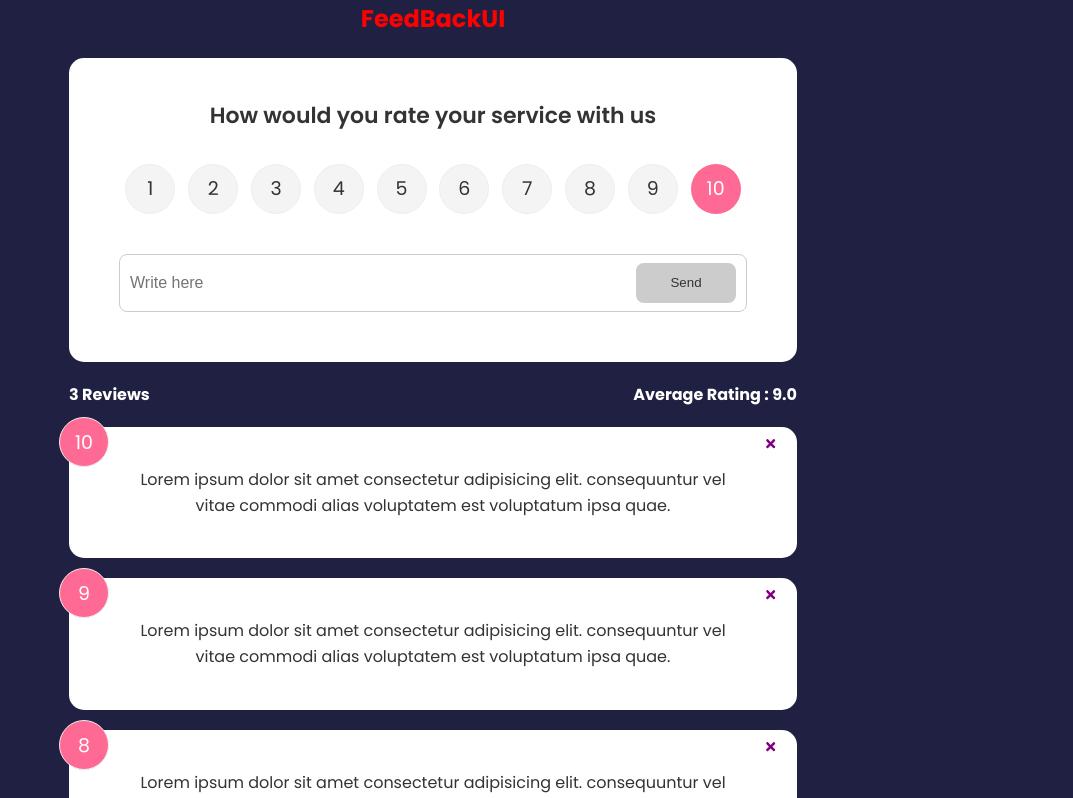
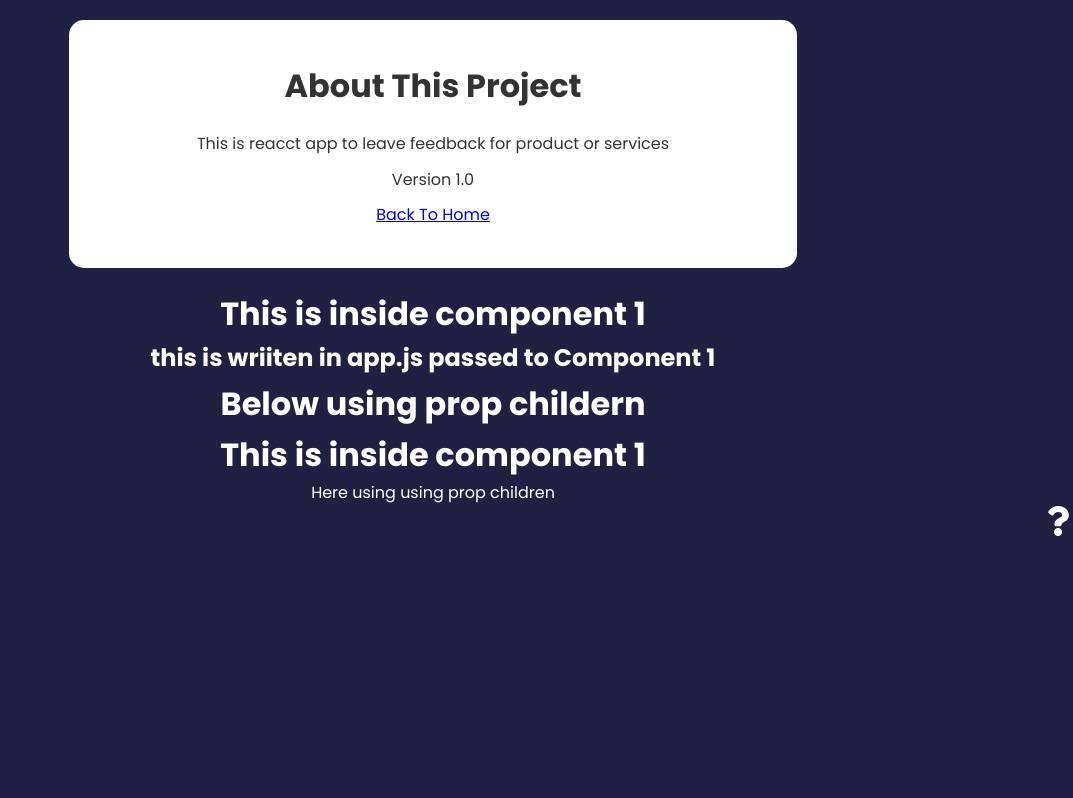
Before and after one commit to ZeffK/ReactLearning, a React (Create React App) app: page /about in a window 1280 px wide. Shown: the top 798 px of the page, without its empty margins (207-1280 px from the left). Built offline with nearby package versions, Linux system fonts and the light colour scheme.

Commit message:
react-router-dom,creating routes

```diff
--- a/package.json
+++ b/package.json
@@ -9,6 +9,7 @@
     "react": "^18.0.0",
     "react-dom": "^18.0.0",
     "react-icons": "^4.3.1",
+    "react-router-dom": "^6.3.0",
     "react-scripts": "5.0.0",
     "uuid": "^8.3.2",
     "web-vitals": "^2.1.4"
--- /dev/null
+++ b/src/AboutIconLink.jsx
@@ -0,0 +1,16 @@
+import { FaQuestion } from "react-icons/fa";
+import {Link} from 'react-router-dom'
+
+const AboutIconLink = () => {
+    return (
+        <div className='about-link'>
+
+            <Link to={{pathname:'/about'}}>
+            <FaQuestion size={30}> </FaQuestion>
+            </Link>
+        </div>
+
+     );
+}
+
+export default AboutIconLink;
--- a/src/App.js
+++ b/src/App.js
@@ -1,5 +1,7 @@
 
 import {v4 as uuidv4} from 'uuid'
+import{BrowserRouter as Router , Route,Routes} from 'react-router-dom'
+import AboutIconLink from './AboutIconLink'
 import FeedbackData from './data/data';
 import './App.css';
 import Component from './component'
@@ -10,6 +12,7 @@ import { useState } from 'react';
 import Feedbacklist from './Feedbacklist';
 import Feedbackstats from './FeedbackStats';
 import FeedbackForm from './FeedbackForm'
+import About from './pages/About';
 
 function App() {
 
@@ -32,18 +35,43 @@ function App() {
   }
 
   return (
+
+    <Router>
+
         <div className="App">
 
+        <Routes>
 
-    <Header/>
+
+
+              <Route path='/' element={
+                <>
+
                   <FeedbackForm handleAdd={addFeedBack}/>
                   <Feedbackstats Feedback={Feedback}/>
                   <Feedbacklist Feedback={Feedback} handleDelete={deleteFeedback}/>
+                </>
+              }>
+
+
+              </Route>
+
+
+
+              <Route path='/about' element={<About/>} />
+
+        </Routes>
+
+
         <Component text="this is wriiten in app.js passed to Component 1"></Component>
         <Component2/>
+        <AboutIconLink />
+
 
 
         </div>
+
+    </Router>
   );
 }
 
--- /dev/null
+++ b/src/pages/About.jsx
@@ -0,0 +1,24 @@
+import Card from "../Card";
+import {Link} from 'react-router-dom'
+
+
+const About = () => {
+    return (
+
+        <Card>
+
+        <div className="about">
+
+            <h1> About This Project</h1>
+            <p>This is reacct app to leave feedback for product or services</p>
+            <p>Version 1.0</p>
+            <Link to='/'> Back To Home</Link>
+
+        </div>
+        </Card>
+        );
+
+
+}
+
+export default About;
```
Also changed, not shown: 1 other file (tests, documents, lock files or other folders). Lines whose indentation alone changed are shown as unchanged.
